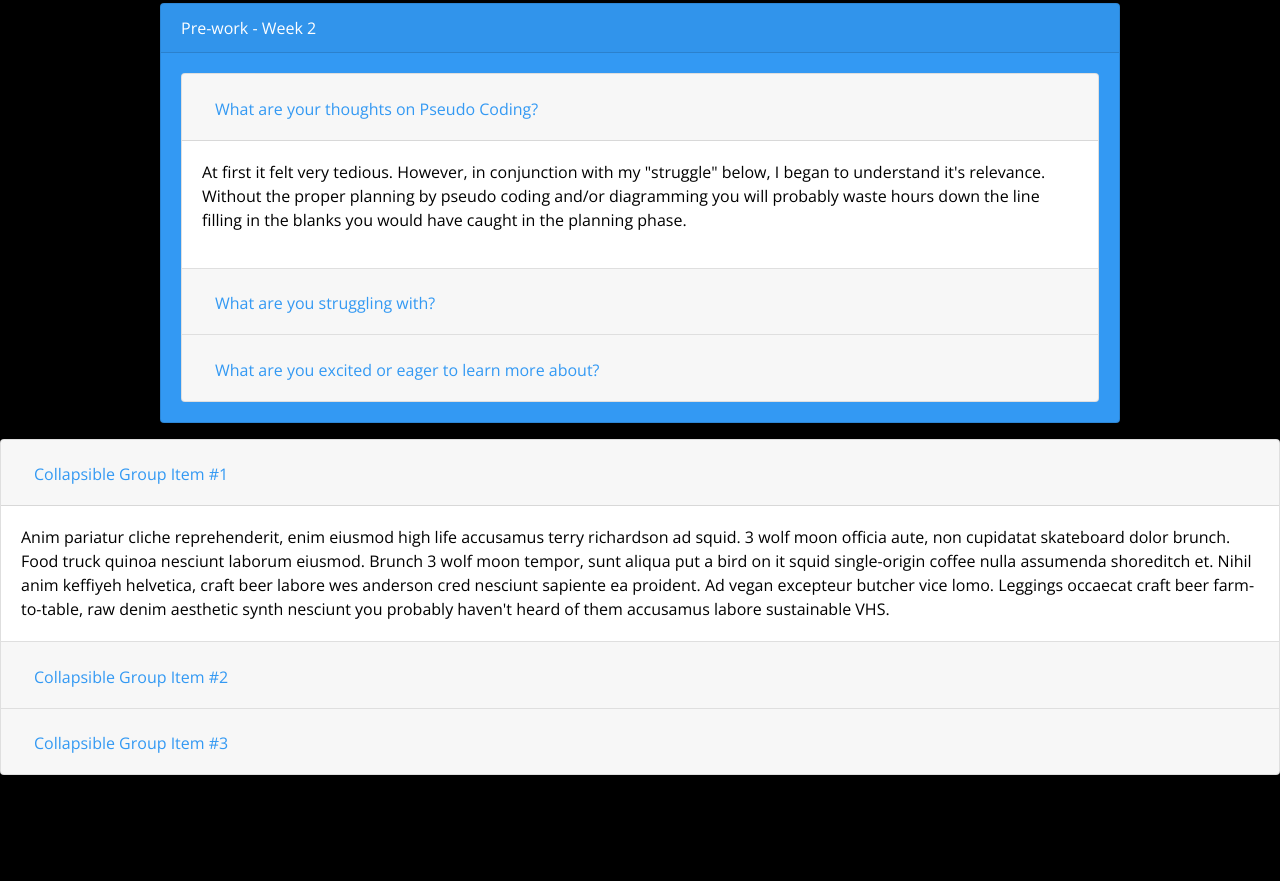
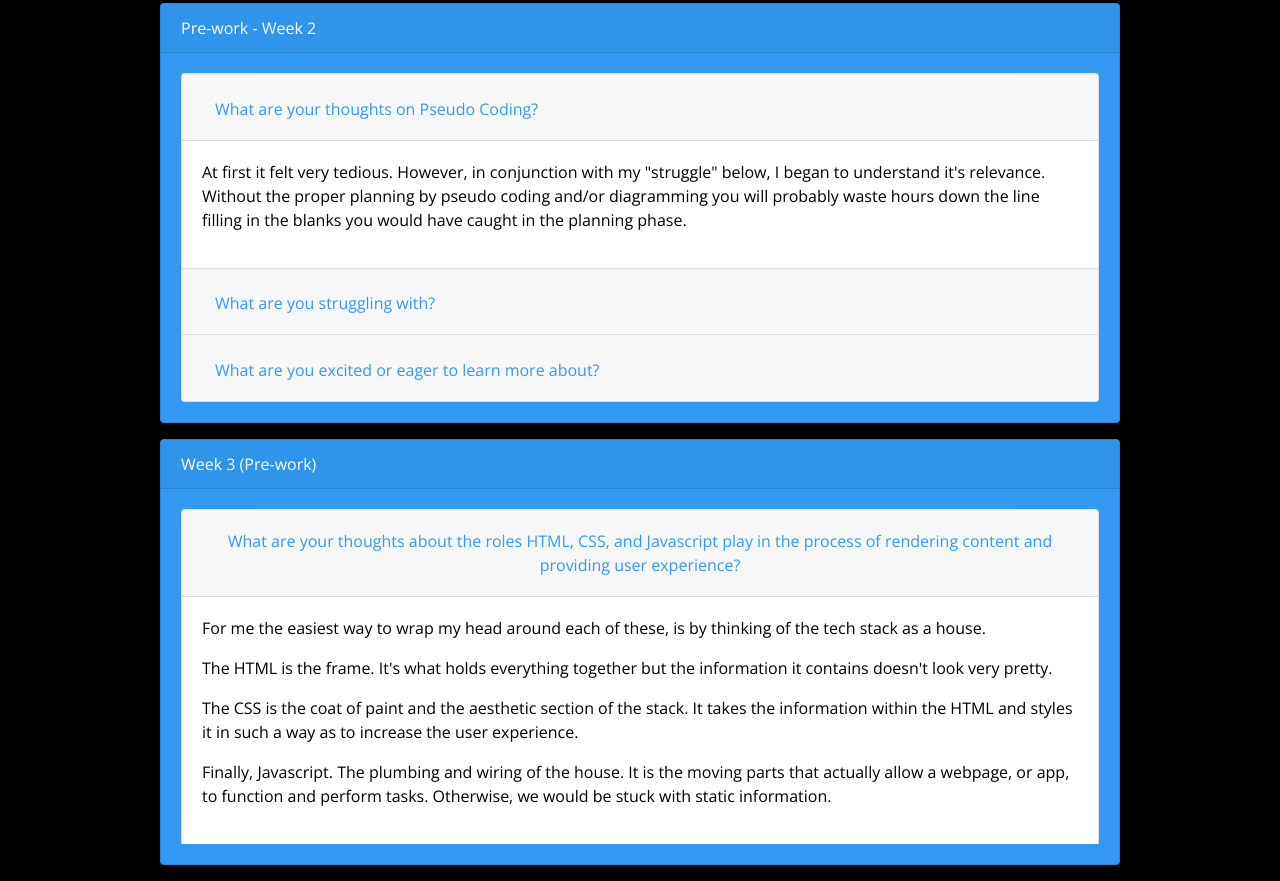
Before and after one commit to WillMcGill/BootBlog, a plain HTML site: page index.html in a window 1280 px wide. Shown: the part 490-1371 px from the top of the page. Before the commit the page ends 1265 px from the top, so only its background shows below. Drawn offline with nearby package versions, Linux system fonts and the light colour scheme.

Commit message:
added week 3

```diff
--- a/index.html
+++ b/index.html
@@ -123,8 +123,10 @@
 
             <div id="collapseFour" class="collapse show" aria-labelledby="headingOne" data-parent="#accordionExample">
               <div class="card-body">
-                    <p>At first it felt very tedious. However, in conjunction with my "struggle" below, I began to understand
-                      it's relevance. Without the proper planning by pseudo coding and/or diagramming you will probably waste
+                <p>At first it felt very tedious. However, in conjunction with my "struggle" below, I began to
+                  understand
+                  it's relevance. Without the proper planning by pseudo coding and/or diagramming you will probably
+                  waste
                   hours down the line filling in the blanks you would have caught in the planning phase.</p>
               </div>
             </div>
@@ -140,7 +142,8 @@
             </div>
             <div id="collapseFive" class="collapse" aria-labelledby="headingTwo" data-parent="#accordionExample">
               <div class="card-body">
-                    <p>I wouldn't call it a struggle, but I feel like there is always more information to add. There are many
+                <p>I wouldn't call it a struggle, but I feel like there is always more information to add. There are
+                  many
                   small steps that I feel like I leave out.</p>
 
               </div>
@@ -166,68 +169,49 @@
     </div>
     <!-- Blog Break -->
 
-    <div class="accordion" id="accordionExample">
+    <div class="card text-white bg-info mb-3 mt-3 mx-auto" style="max-width: 75vw;">
+      <div class="card-header">Week 3 (Pre-work)</div>
+      <div class="card-body">
+        <!-- // <h4 class="card-title">Week 1 (Prework) </h4> -->
+        <div class="accordion">
           <div class="card">
             <div class="card-header" id="headingOne">
               <h2 class="mb-0">
-            <button class="btn btn-link" type="button" data-toggle="collapse" data-target="#collapseOne"
-              aria-expanded="true" aria-controls="collapseOne">
-              Collapsible Group Item #1
+                <button class="btn btn-link" type="button" data-toggle="collapse" data-target="#collapseSeven"
+                  aria-expanded="true" aria-controls="collapseSeven"">
+                          What are your thoughts about the roles HTML, CSS, and Javascript play in the process of rendering
+                content and providing user experience?
                         </button>
                       </h2>
                     </div>
 
-        <div id="collapseOne" class="collapse show" aria-labelledby="headingOne" data-parent="#accordionExample">
+                    <div id=" collapseSeven"" class="collapse show" aria-labelledby="headingOne"
+                  data-parent="#accordionExample">
                   <div class="card-body">
-            Anim pariatur cliche reprehenderit, enim eiusmod high life accusamus terry richardson ad squid. 3 wolf moon
-            officia aute, non cupidatat skateboard dolor brunch. Food truck quinoa nesciunt laborum eiusmod. Brunch 3
-            wolf moon tempor, sunt aliqua put a bird on it squid single-origin coffee nulla assumenda shoreditch et.
-            Nihil anim keffiyeh helvetica, craft beer labore wes anderson cred nesciunt sapiente ea proident. Ad vegan
-            excepteur butcher vice lomo. Leggings occaecat craft beer farm-to-table, raw denim aesthetic synth nesciunt
-            you probably haven't heard of them accusamus labore sustainable VHS.
+                    <p>For me the easiest way to wrap my head around each of these, is by thinking of the tech stack as
+                      a house.
+                    </p>
+                    <p>The HTML is the frame. It's what holds everything together but the information it contains
+                      doesn't look
+                      very pretty.</p>
+                    <p>The CSS is the coat of paint and the aesthetic section of the stack. It takes the information
+                      within the
+                      HTML and styles it in such a way as to increase the user experience.</p>
+                    <p>Finally, Javascript. The plumbing and wiring of the house. It is the moving parts that actually
+                      allow a
+                      webpage, or app, to function and perform tasks. Otherwise, we would be stuck with static
+                      information.
+                    </p>
                   </div>
             </div>
           </div>
-      <div class="card">
-        <div class="card-header" id="headingTwo">
-          <h2 class="mb-0">
-            <button class="btn btn-link collapsed" type="button" data-toggle="collapse" data-target="#collapseTwo"
-              aria-expanded="false" aria-controls="collapseTwo">
-              Collapsible Group Item #2
-            </button>
-          </h2>
-        </div>
-        <div id="collapseTwo" class="collapse" aria-labelledby="headingTwo" data-parent="#accordionExample">
-          <div class="card-body">
-            Anim pariatur cliche reprehenderit, enim eiusmod high life accusamus terry richardson ad squid. 3 wolf moon
-            officia aute, non cupidatat skateboard dolor brunch. Food truck quinoa nesciunt laborum eiusmod. Brunch 3
-            wolf moon tempor, sunt aliqua put a bird on it squid single-origin coffee nulla assumenda shoreditch et.
-            Nihil anim keffiyeh helvetica, craft beer labore wes anderson cred nesciunt sapiente ea proident. Ad vegan
-            excepteur butcher vice lomo. Leggings occaecat craft beer farm-to-table, raw denim aesthetic synth nesciunt
-            you probably haven't heard of them accusamus labore sustainable VHS.
-          </div>
-        </div>
-      </div>
-      <div class="card">
-        <div class="card-header" id="headingThree">
-          <h2 class="mb-0">
-            <button class="btn btn-link collapsed" type="button" data-toggle="collapse" data-target="#collapseThree"
-              aria-expanded="false" aria-controls="collapseThree">
-              Collapsible Group Item #3
-            </button>
-          </h2>
-        </div>
-        <div id="collapseThree" class="collapse" aria-labelledby="headingThree" data-parent="#accordionExample">
-          <div class="card-body">
-            Anim pariatur cliche reprehenderit, enim eiusmod high life accusamus terry richardson ad squid. 3 wolf moon
-            officia aute, non cupidatat skateboard dolor brunch. Food truck quinoa nesciunt laborum eiusmod. Brunch 3
-            wolf moon tempor, sunt aliqua put a bird on it squid single-origin coffee nulla assumenda shoreditch et.
-            Nihil anim keffiyeh helvetica, craft beer labore wes anderson cred nesciunt sapiente ea proident. Ad vegan
-            excepteur butcher vice lomo. Leggings occaecat craft beer farm-to-table, raw denim aesthetic synth nesciunt
-            you probably haven't heard of them accusamus labore sustainable VHS.
-          </div>
-        </div>
-      </div>
+
+          <!-- Blog Break -->
+
+          <div class="accordion" id="accordionExample">
+
+
+
           </div>
 
         </div>
```
Lines whose indentation alone changed are shown as unchanged.
